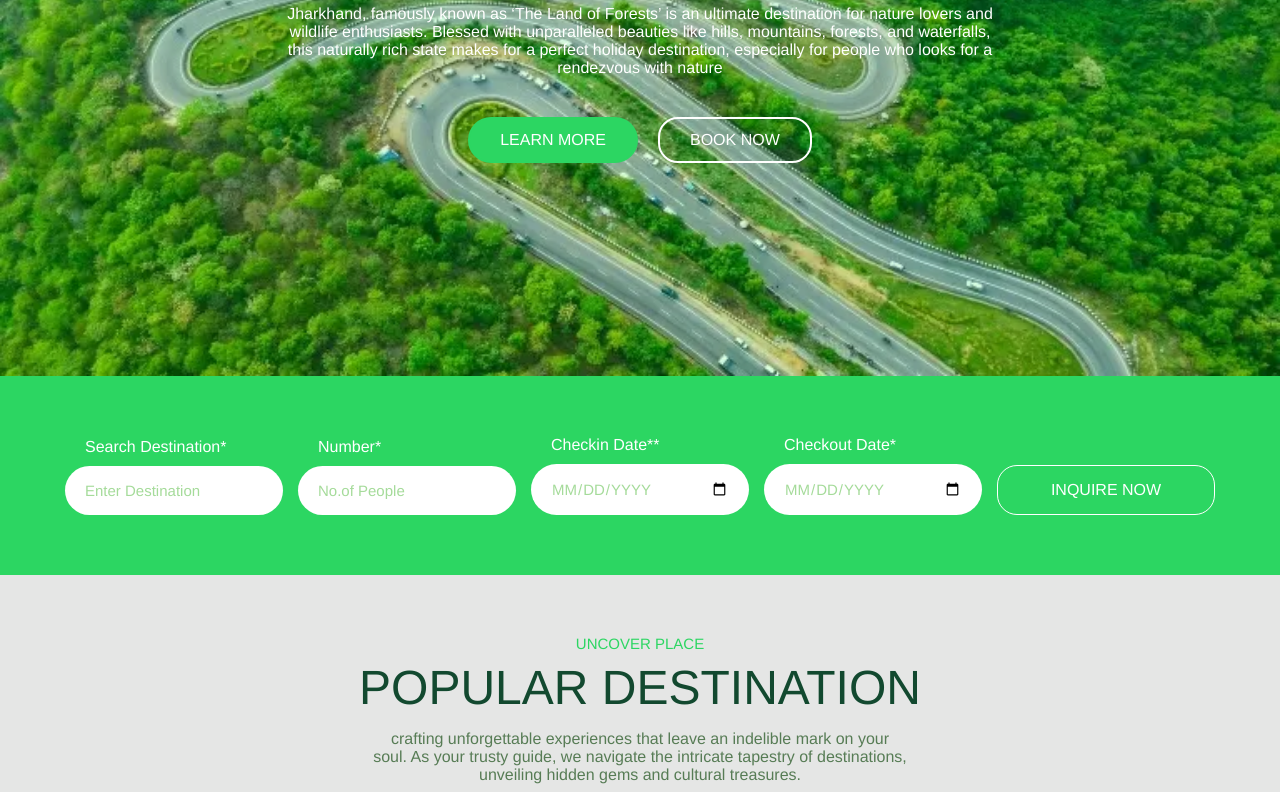
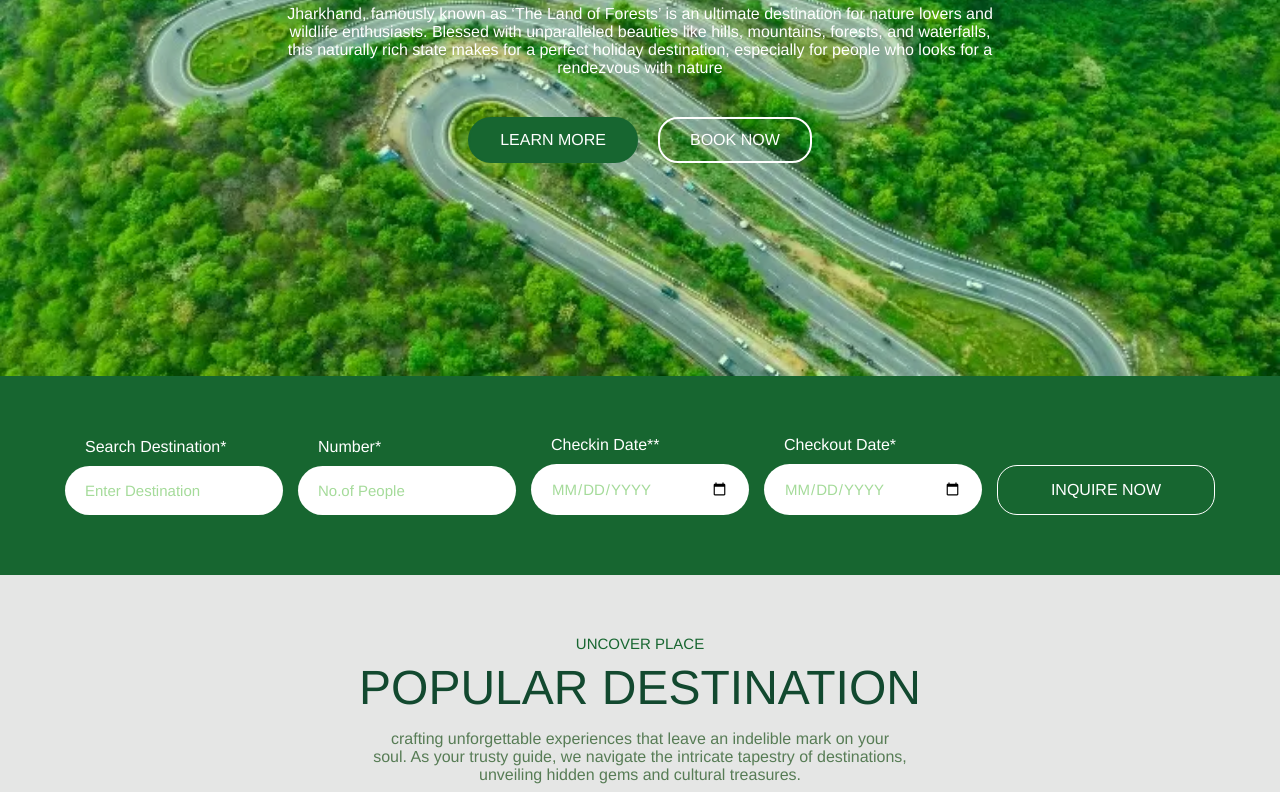
Before and after one commit to TheSubham/intoVANLANDS, a plain HTML site: page index.html in a window 1280 px wide. Shown: the part 424-1216 px from the top of the page. Drawn offline with nearby package versions, Linux system fonts and the light colour scheme; a script that the page names is missing.

Commit message:
Update style.css

```diff
--- a/style.css
+++ b/style.css
@@ -2,8 +2,8 @@
 :root {
 
 
-  --united-nations-blue: #48ee77;
-  --bright-navy-blue:#2cd662;
+  --united-nations-blue: #034d18;
+  --bright-navy-blue:#176630;
   --spanish-gray: hsl(110, 47%, 73%);
   --black-coral: hsl(117, 19%, 41%);
   --oxford-blue: #0a2f35;
```
